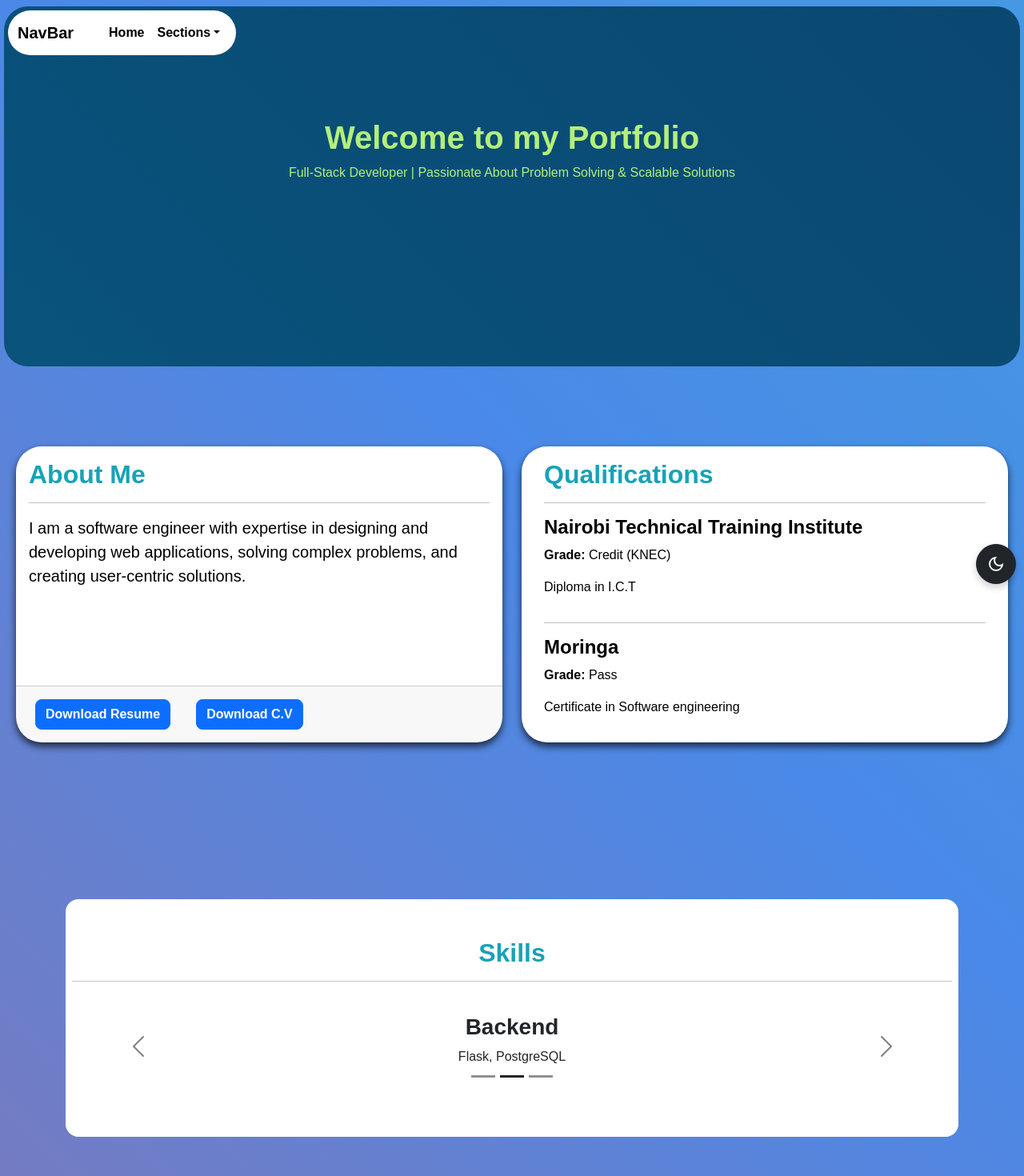
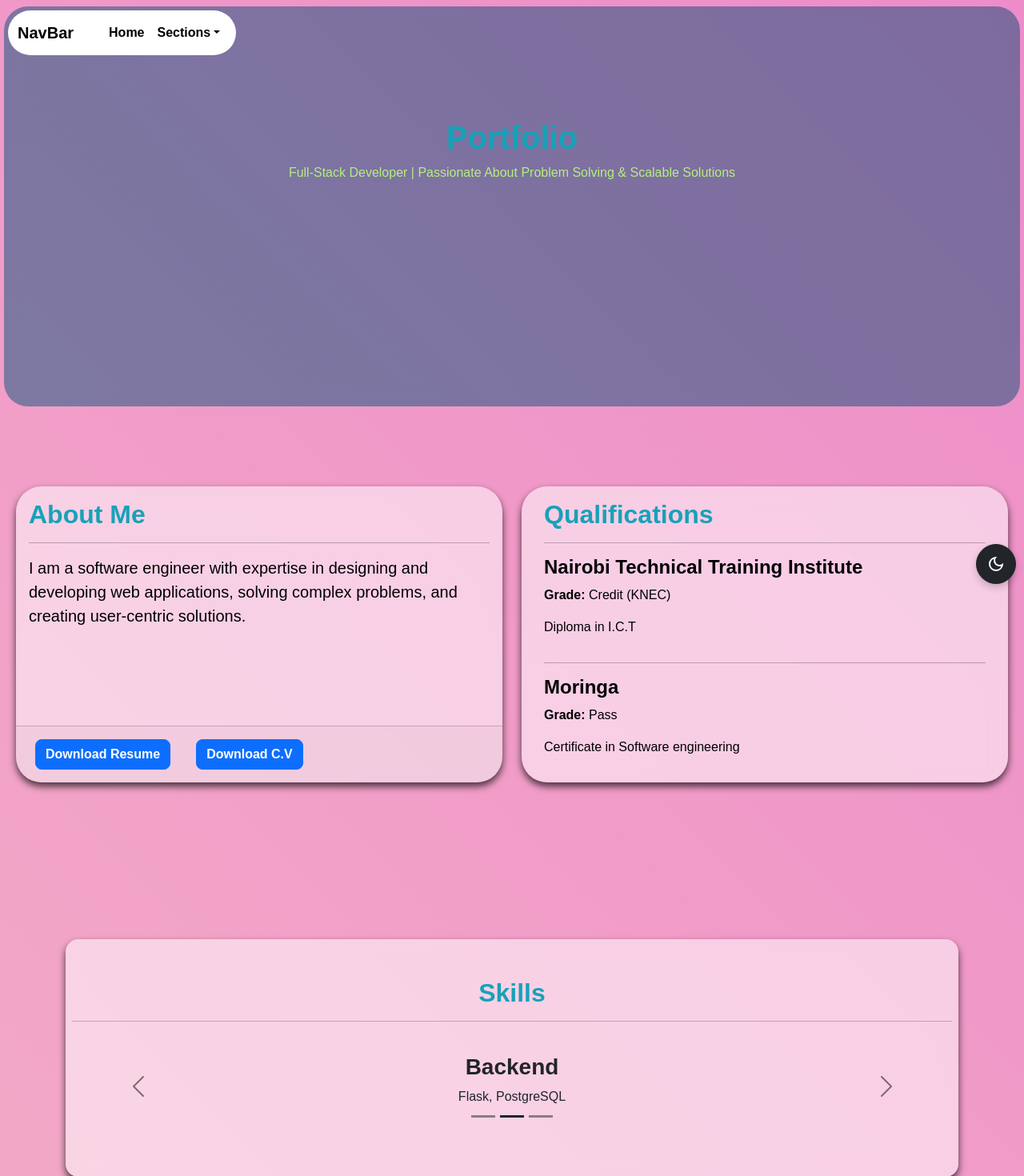
Before and after one commit to Riob-a/Portfolio, a React (Vite) app: page / in a window 1280 px wide. Shown: the top 1470 px of the page at 80% size. Built offline with nearby package versions, Linux system fonts and the light colour scheme; a web font is replaced by a local one.

Commit message:
added changes

```diff
--- a/src/App.css
+++ b/src/App.css
@@ -1,5 +1,6 @@
 body.light {
-  background: linear-gradient(45deg, #cf1212, #e95456fb, #4A89E8 , #33D1C8);
+  background: linear-gradient(45deg,#fde2c0, #F7C0C4, #f6b6c5, #ed8aca, #B162F5);
+  /* background: linear-gradient(45deg,#e2b86a,#e2ac48,#ffa500, black); */
   background-size: 400% 400%;
   animation: gradientWave 15s ease infinite;
   transition: background-color 0.3s, color 0.3s;
@@ -38,7 +39,7 @@ body.dark {
 }
 
 body.light h1 {
-  color: #b4ef7c;
+  color: #17a2b8;
   transition: background-color 0.3s, color 0.3s;
 
 }
@@ -48,6 +49,7 @@ body.dark h1 {
   transition: background-color 0.3s, color 0.3s;
 
 }
+
 body.light h2 {
   color: #17a2b8;
   transition: background-color 0.3s, color 0.3s;
@@ -57,8 +59,10 @@ body.dark h2 {
   color: #b4ef7c;
   transition: background-color 0.3s, color 0.3s;
 }
+
 body.light .card {
-  background-color: #ffffff;
+  background-color: #ffffff85;
+  backdrop-filter: blur(10px);
   color: #000000;
   box-shadow: 0px 5px 10px rgba(0, 0, 0, 0.7);
   border: none;
@@ -69,10 +73,10 @@ body.light .card {
 
 /* Card styles for dark mode */
 body.dark .card {
-  background-color: #212529;
-  /* Dark background for dark theme */
+  /* background-color: #212529; */
+  background-color: #21252979;
+  backdrop-filter: blur(10px);
   color: #ffffff;
-  /* Light text for dark theme */
   box-shadow: 0px 5px 10px #000000b3;
   border: none;
   border-radius: 10px;
@@ -81,7 +85,7 @@ body.dark .card {
 }
 
 body.light .card .list-group-item {
-  background-color: #ffffff;
+  background-color: #ffffff85;
   /* White background */
   color: #000000;
   /* Dark text */
@@ -91,8 +95,8 @@ body.light .card .list-group-item {
 }
 
 body.dark .card .list-group-item {
-  background-color: #212529;
-  /* Dark background */
+  background-color: #21252979;
+    /* Dark background */
   color: #ffffff;
   /* Light text */
   border-color: #ffffff20;
@@ -105,21 +109,28 @@ body.dark .card .list-group-item {
 }
 
 body.dark #contact {
-  background-color: #212529;
+  background-color: #21252979;
   transition: background-color 0.3s, color 0.3s;
 }
 
 body.light #contact {
-  background-color: #ffffff;
+  background-color: #ffffff85;
+  backdrop-filter: blur(10px);
+  box-shadow: 0px 5px 10px rgba(0, 0, 0, 0.7);
   transition: background-color 0.3s, color 0.3s;
 }
 
 body.dark #skills {
-  background-color: #212529;
+  background-color: #21252979;
+  box-shadow: 0px 5px 10px rgba(0, 0, 0, 0.7);
+  backdrop-filter: blur(10px);
   transition: background-color 0.3s, color 0.3s;
 }
+
 body.light #skills {
-  background-color: #ffffff;
+  background-color: #ffffff85;
+  box-shadow: 0px 5px 10px rgba(0, 0, 0, 0.7);
+  backdrop-filter: blur(10px);
   transition: background-color 0.3s, color 0.3s;
 }
 
--- a/src/pages/Home.css
+++ b/src/pages/Home.css
@@ -103,7 +103,8 @@ p {
 
 #home {
   /* background-image: url('https://i.pinimg.com/originals/9c/14/86/9c14863b9e64ffc65cdfda4cdc9a0b99.gif'); */
-  background: linear-gradient(45deg, #a5d8f1, #085982, #0b426b );
+  background: linear-gradient(45deg, #a5d8f185, #08598281, #0b416b7b );
+  backdrop-filter: blur(10px);
   background-size: 400% 400%;
   animation: gradientWave 15s ease infinite;
   transition: background-color 0.3s, color 0.3s;
@@ -113,7 +114,7 @@ p {
   border-bottom-left-radius: 30px;
   border-top-right-radius: 30px;
   border-top-left-radius: 30px;
-  height: 450px;
+  height: 500px;
   width: auto;
   margin-right: 5px;
   margin-left: 5px;
@@ -223,6 +224,8 @@ body.dark #home{
   }
 }
 #contact{
+  background-color: #ffffff85;
+  backdrop-filter: blur(10px);
   box-shadow: 0px 6px 15px rgba(0, 0, 0, 0.3);
 }
 .slick-slider {
--- a/src/pages/Home.jsx
+++ b/src/pages/Home.jsx
@@ -63,10 +63,10 @@ function Home() {
                 {theme === "light" ? <MdOutlineDarkMode size={24} /> : <MdOutlineLightMode size={24} />}
             </Button>
             <header>
-                <section id="home" className="text-center  mb-5 mt-2" data-aos="zoom-in" data-aos-duration="500" >
+                <section id="home" className="text-center  mb-5 mt-2" data-aos="zoom-in" data-aos-duration="800" >
                     <div className="container">
                         <NavigationBar />
-                        <h1>Welcome to my Portfolio</h1>
+                        <h1> Portfolio</h1>
                         <p>Full-Stack Developer | Passionate About Problem Solving & Scalable Solutions</p>
                     </div>
                 </section>
@@ -74,7 +74,7 @@ function Home() {
 
             <section id="about">
                 <Row className="p-1 m-1 d-flex align-items-stretch">
-                    <Col md={6} className="d-flex" data-aos="fade-up" data-aos-delay="100" >
+                    <Col md={6} className="d-flex" data-aos="fade-up" data-aos-delay="100" data-aos-duration="800" >
                         <Card className=" mt-5 mb-5 rounded-5 flex-fill">
                             <Card.Body>
                                 <Card.Title><h2>About Me</h2></Card.Title>
@@ -94,7 +94,7 @@ function Home() {
                         </Card>
                     </Col>
 
-                    <Col md={6} className="d-flex" data-aos="fade-up" data-aos-delay="200">
+                    <Col md={6} className="d-flex" data-aos="fade-up" data-aos-delay="200" data-aos-duration="800">
                         <Card className=" mt-5 mb-5 rounded-5 flex-fill">
                             <Card.Body>
                                 <Container>
@@ -125,7 +125,7 @@ function Home() {
             {/* Skills Section py-5 mt-5 mb-5 rounded-4*/}
 
 
-            <Container className="text-center justify-content-center py-5 mt-5 mb-5 rounded-4" data-aos="fade-right" data-aos-delay="300">
+            <Container className="text-center justify-content-center py-5 mt-5 mb-5 rounded-4" data-aos="fade-right" data-aos-delay="300" data-aos-duration="800">
                 <section id="skills" className=" mt-4 mb-5 p-2 py-5 mt-5 mb-5 rounded-4">
                     <h2>Skills</h2>
                     <hr />
@@ -160,7 +160,7 @@ function Home() {
 
             {/* Projects Section */}
             <section id="projects" className="py-5 mb-5">
-                <Container data-aos="fade-up" data-aos-delay="300">
+                <Container data-aos="fade-up" data-aos-delay="300" data-aos-duration="800">
                     <Row className=" mb-4 text-center">
                         <h1>Projects</h1>
                     </Row>
@@ -257,7 +257,7 @@ function Home() {
             </section>
 
             {/* Contact Section */}
-            <Container data-aos="fade-up" data-aos-delay="500">
+            <Container data-aos="fade-up" data-aos-delay="500" >
                 <section id="contact" className="rounded-4 py-5  mt-5 mb-5">
                     <div className="container text-center" >
                         <h2>Contacts</h2>
```
